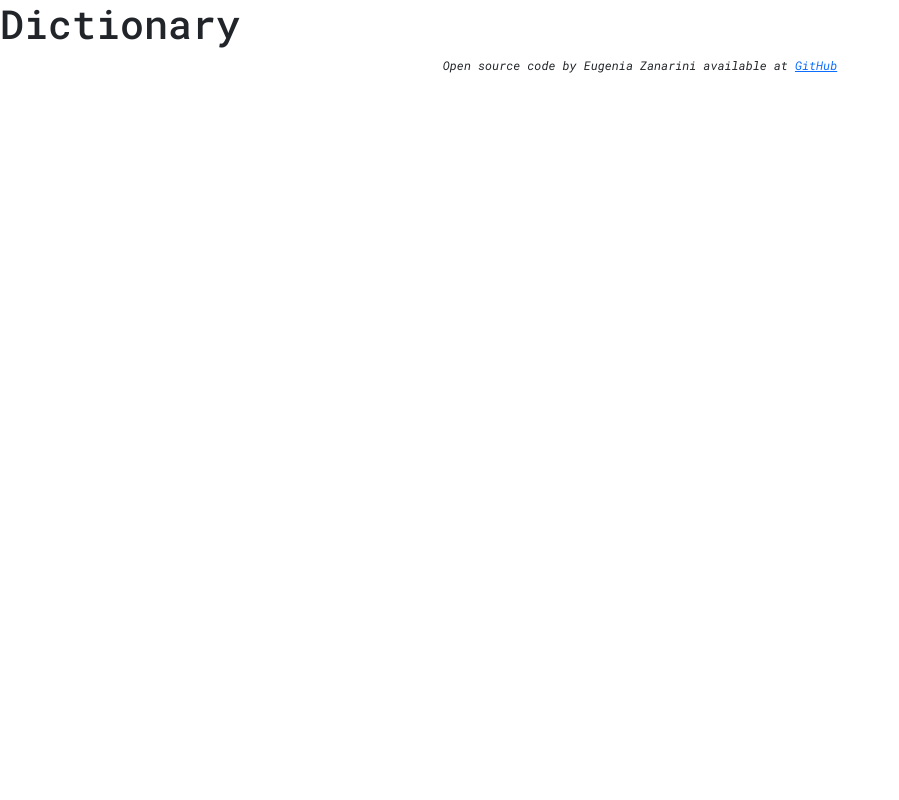
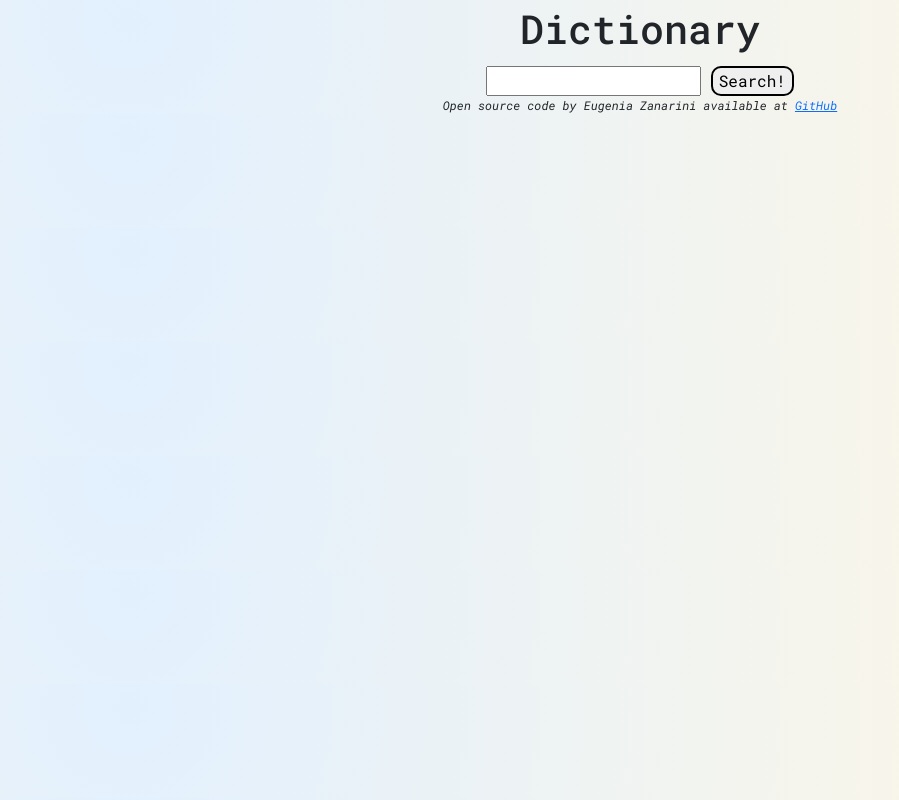
Before and after one commit to therankofjedimaster/dictionary-app, a React (Create React App) app: page / in a window 1280 px wide. Shown: the whole page, without its empty margins (0-899 px from the left). Built offline with nearby package versions, Linux system fonts and the light colour scheme.

Commit message:
Form creation
Created a basic form

```diff
--- a/src/App.js
+++ b/src/App.js
@@ -1,15 +1,17 @@
 import React from "react";
 import './index.css';
 import Footer from "./Footer.js";
+import Dictionary from "./Dictionary";
 
 export default function App() {
   return (
-    <div className="App">
+    <div className="container">
       <header className="App-header">
         <h1>
           Dictionary
         </h1>
       </header>
+      <Dictionary />
       <Footer />
     </div>
   );
--- /dev/null
+++ b/src/Dictionary.js
@@ -0,0 +1,22 @@
+import React, { useState } from "react";
+import "./index.css";
+
+export default function Dictionary() {
+    let [keyword, setKeyword] = useState("");
+
+    function search(event) {
+        event.preventDefault();
+        alert(`Searching for ${keyword} definition`);
+    }
+    function handleKeywordChange(event) {
+        setKeyword(event.target.value);
+    }
+    return (
+        <div className="dictionary">
+            <form onSubmit={search}>
+                <input type="search" onChange={handleKeywordChange} /> {""}
+                <button className="button">Search!</button>
+            </form>
+        </div>
+    );
+}
--- a/src/Footer.js
+++ b/src/Footer.js
@@ -3,7 +3,7 @@
 
 export default function Footer() {
     return (
-        <div className="github">
+        <div className="footer">
             <footer>
                 {" "}
                 <em>
--- a/src/index.css
+++ b/src/index.css
@@ -1,9 +1,23 @@
 body {
+background: radial-gradient(circle at 10% 20%, rgb(226, 240, 254) 0%, rgb(255, 247, 228) 90%);
 font-family: 'Nunito Sans', sans-serif;
 font-family: 'Roboto Mono', monospace;
 }
-
+header{
+  display: flex;
+justify-content: center;
+margin: 5px 0px;
+}
 footer{
-  text-align: center;
+  display: flex;
+justify-content: center;
   font-size:12px;
 }
+.dictionary{
+display: flex;
+justify-content:center;
+}
+.button{
+  border: black 2px solid;
+  border-radius: 10px;
+}
```
